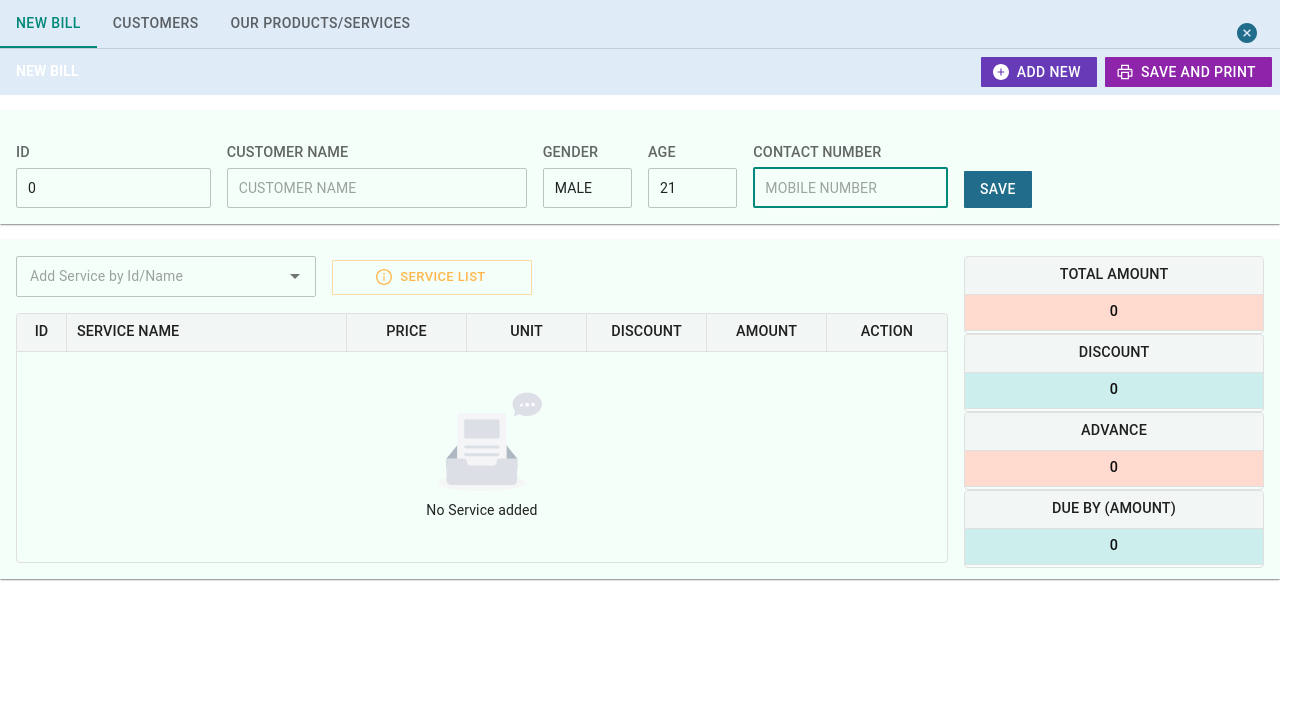
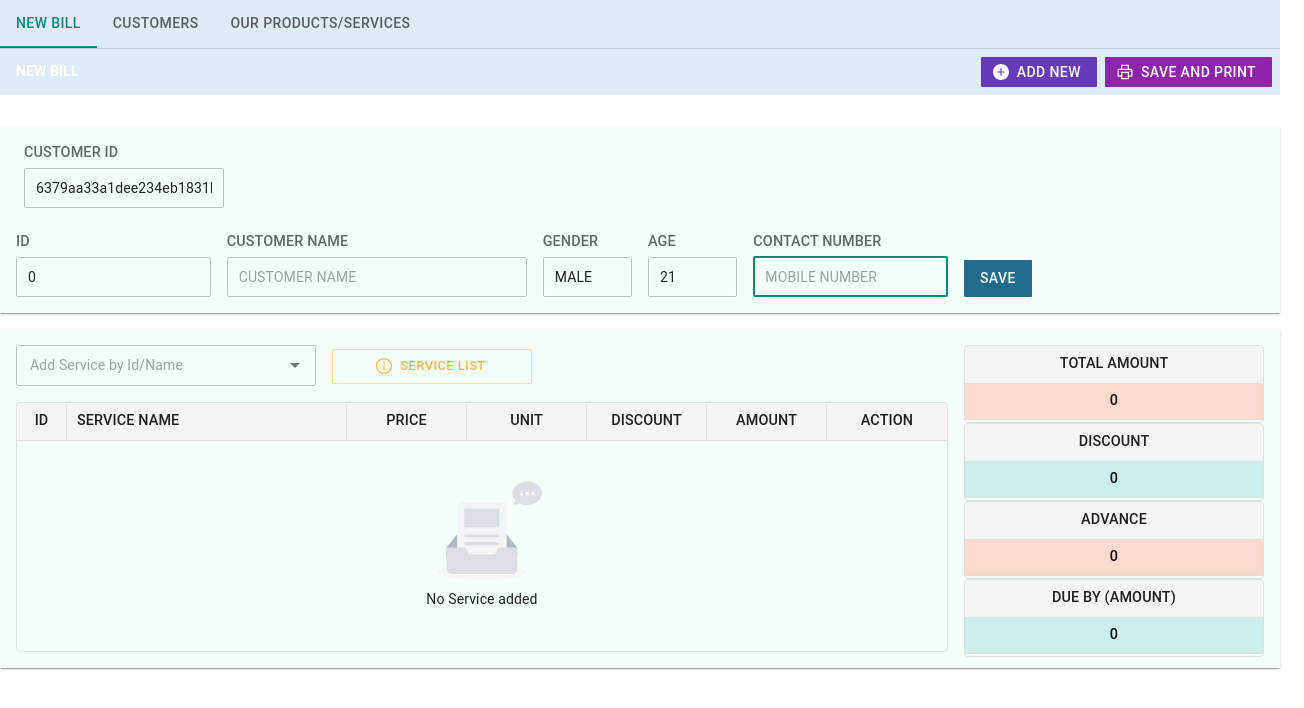
Before and after one commit to affan-habib/billing-frontend, a React (Create React App) app: page /app/dashboard in a window 1280 px wide. Shown: the top 708 px of the page, 1304 px wide, since content can reach past the window. Built offline with nearby package versions, Linux system fonts and the light colour scheme; no server answers.

Commit message:
bind customer id in order form

```diff
--- a/src/pages/billing/Header.js
+++ b/src/pages/billing/Header.js
@@ -1,31 +1,33 @@
-import { Paper } from "@mui/material";
+import { Grid, InputLabel, Paper, Stack, TextField } from "@mui/material";
 
 import { useEffect, useRef } from "react";
 import { useDispatch, useSelector } from "react-redux";
 import { selectApi } from "../../reducers/apiSlice";
 import AddCustomer from "./components/quickRegistration/AddCustomer";
 
-const Header = (props) => {
-  console.log(props)
-  const dispatch = useDispatch();
-
-  const {
-    customerSaved = {
-      data: [],
-    },
-  } = useSelector(selectApi);
-
-  //dialog
-
-  const inputRef = useRef(null);
-
-  // useEffect(() => {
-  //   !!customerSaved.data &&
-  //     props.setFieldValue("patientId", customerSaved.data[0]?._id);
-  // }, [customerSaved.data]);
+const Header = ({ setFieldValue, values }) => {
+  const { customerSaved } = useSelector(selectApi);
+  useEffect(() => {
+    setFieldValue("patientId", customerSaved?._id);
+  }, [customerSaved]);
   return (
     <>
       <Paper elevation={1} sx={{ background: "#F5FFFA", pt: 0, mt: 4 }} square>
+        <Grid container spacing={2} m={1}>
+          <Grid item md={2}>
+            <Stack spacing={0.5}>
+              <InputLabel>Customer Id</InputLabel>
+              <TextField
+                autoFocus={true}
+                id="id"
+                name="id"
+                placeholder="ID"
+                value={values.patientId}
+                fullWidth
+              />
+            </Stack>
+          </Grid>
+        </Grid>
         <AddCustomer />
       </Paper>
     </>
--- a/src/pages/billing/components/quickRegistration/AddCustomer.js
+++ b/src/pages/billing/components/quickRegistration/AddCustomer.js
@@ -15,35 +15,7 @@ import { CloseCircleFilled } from "@ant-design/icons";
 
 const AddCustomer = ({ setOpen }) => {
   const dispatch = useDispatch();
-  const { quick_registration } = useSelector(selectApi);
-  useEffect(() => {
-    dispatch(
-      callApi({
-        operationId: `api/v1/p-code/all?codeType=Gender`,
-        output: "gender",
-      })
-    );
-  }, []);
-  useEffect(() => {
-    if (quick_registration?.status == "success") {
-      setOpen(false);
-      dispatch(
-        clearState({
-          output: "quick_registration",
-        })
-      );
-    }
-  }, [quick_registration]);
-  const CloseButton = () => {
-    return (
-      <IconButton
-        onClick={() => setOpen(false)}
-        sx={{ position: "absolute", right: 15, top: 15, color: "#216b8b" }}
-      >
-        <CloseCircleFilled style={{ fontSize: "20px" }} />
-      </IconButton>
-    );
-  };
+
   return (
     <div>
       <Formik
@@ -76,7 +48,6 @@ const AddCustomer = ({ setOpen }) => {
         }) => (
           <form onSubmit={handleSubmit}>
             <Grid container spacing={2} sx={{ p: 2 }}>
-              <CloseButton />
               <Grid item lg={2}>
                 <Stack spacing={0.5}>
                   <InputLabel>Id</InputLabel>
```
